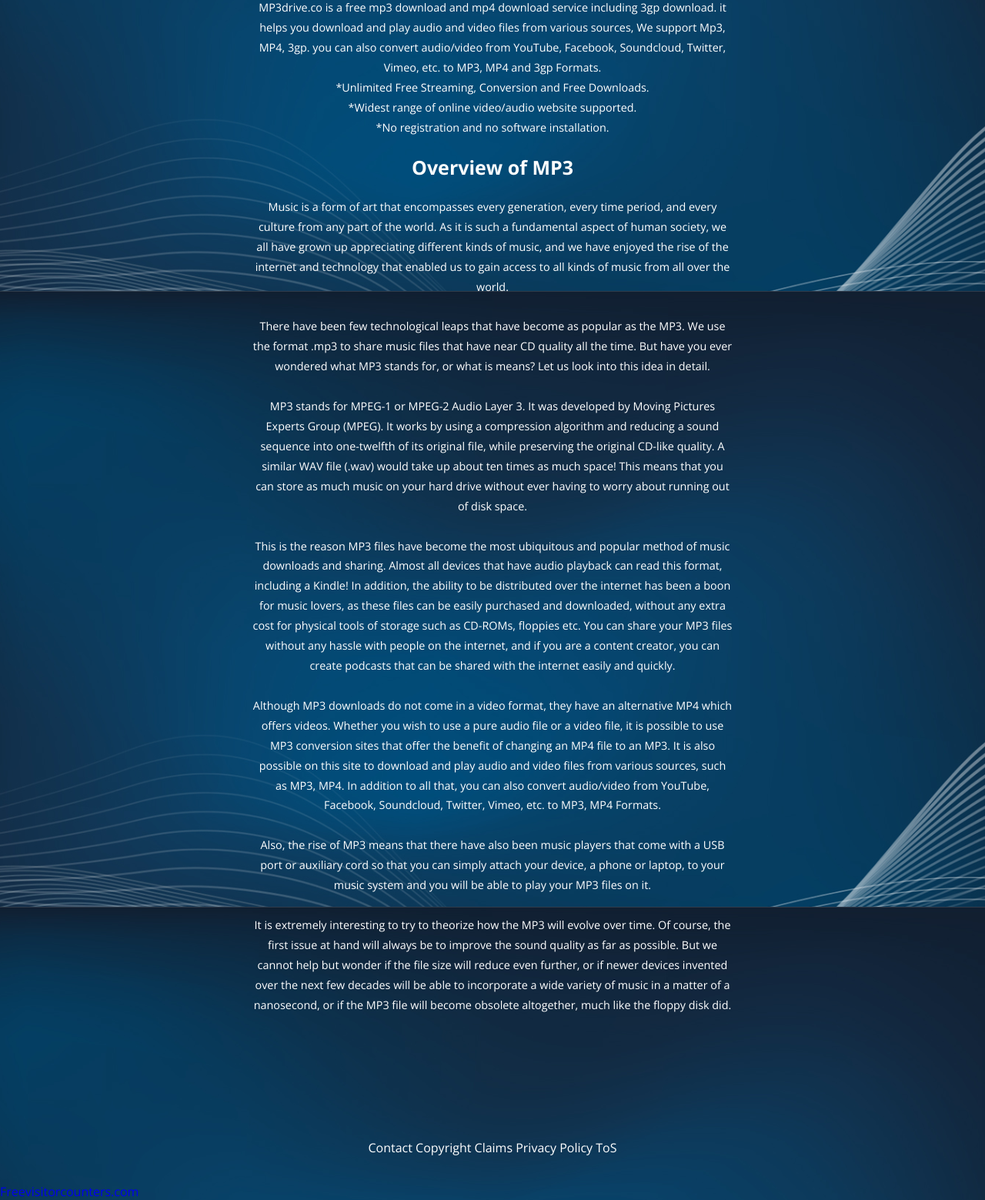
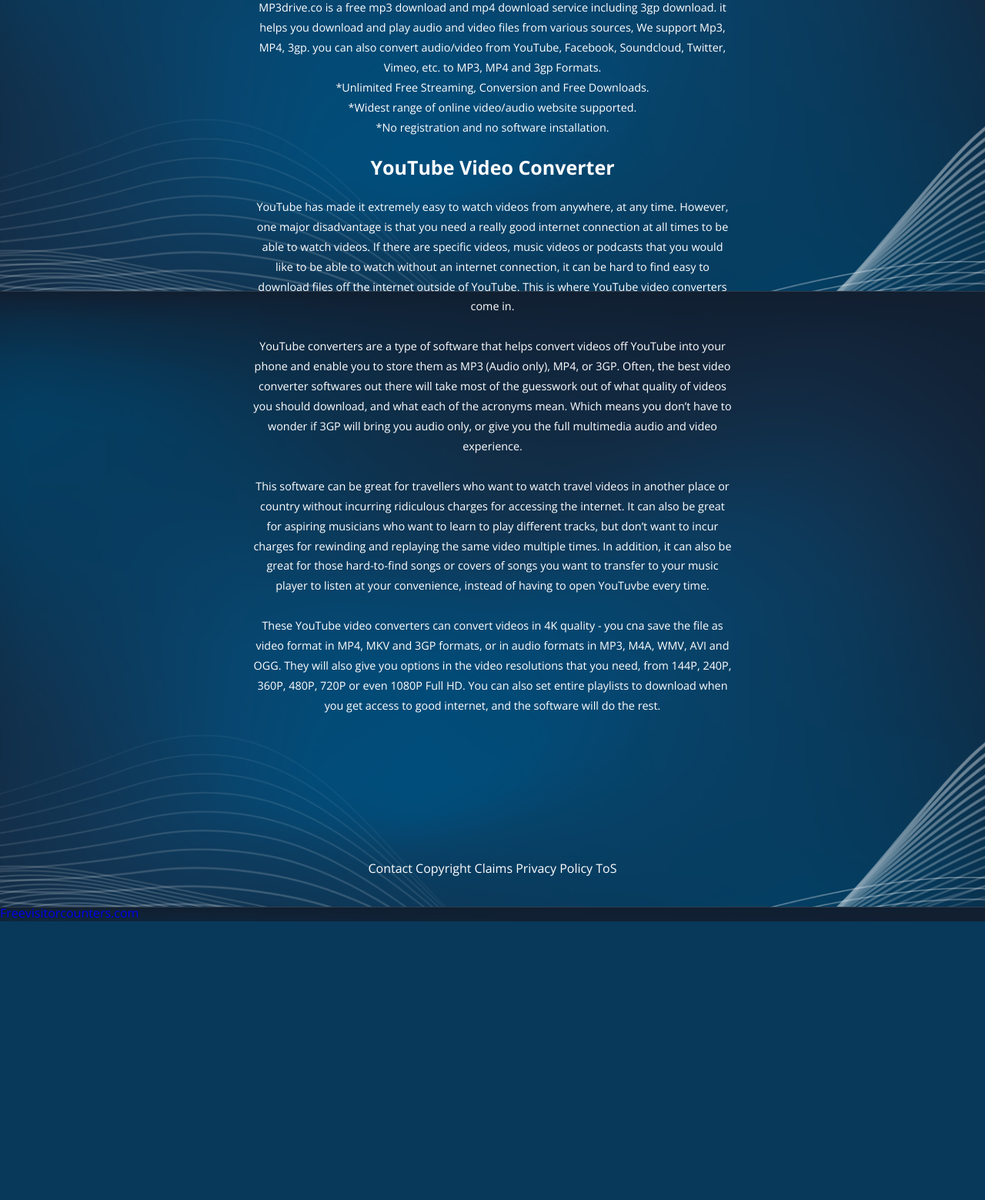
Before and after one commit to CITGuru/mp3drive.co, a Django app: page /converter in a window 1280 px wide. Shown: the part 422-1981 px from the top of the page at 77% size. After the commit the page ends 1619 px from the top, so only its background shows below. Run offline with Django 3.2, Linux system fonts and the light colour scheme; some libraries are stand-ins or nearby versions.

Commit message:
Added convert article

```diff
--- a/templates/converter.html
+++ b/templates/converter.html
@@ -35,24 +35,17 @@
 							*Widest range of online video/audio website supported.<br>
 							*No registration and no software installation.<br>
 					</p>
-					<h1 class="overview">Overview of MP3</h1>
+					<h1 class="overview">YouTube Video Converter</h1>
 
-					<p class="w3lstext">
-					Music is a form of art that encompasses every generation, every time period, and every culture from any part of the world. As it is such a fundamental aspect of human society, we all have grown up appreciating different kinds of music, and we have enjoyed the rise of the internet and technology that enabled us to gain access to all kinds of music from all over the world.
-					<br><br>
-					There have been few technological leaps that have become as popular as the MP3. We use the format .mp3 to share music files that have near CD quality all the time. But have you ever wondered what MP3 stands for, or what is means? Let us look into this idea in detail.
-					<br><br>
-					MP3 stands for MPEG-1 or MPEG-2 Audio Layer 3. It was developed by Moving Pictures Experts Group (MPEG). It works by using a compression algorithm and reducing a sound sequence into one-twelfth of its original file, while preserving the original CD-like quality. A similar WAV file (.wav) would take up about ten times as much space! This means that you can store as much music on your hard drive without ever having to worry about running out of disk space.
-					<br><br>
-					This is the reason MP3 files have become the most ubiquitous and popular method of music downloads and sharing. Almost all devices that have audio playback can read this format, including a Kindle! In addition, the ability to be distributed over the internet has been a boon for music lovers, as these files can be easily purchased and downloaded, without any extra cost for physical tools of storage such as CD-ROMs, floppies etc. You can share your MP3 files without any hassle with people on the internet, and if you are a content creator, you can create podcasts that can be shared with the internet easily and quickly.
-					<br><br>
-					Although MP3 downloads do not come in a video format, they have an alternative MP4 which offers videos. Whether you wish to use a pure audio file or a video file, it is possible to use MP3 conversion sites that offer the benefit of changing an MP4 file to an MP3. It is also possible on this site to download and play audio and video files from various sources, such as MP3, MP4. In addition to all that, you can also convert audio/video from YouTube, Facebook, Soundcloud, Twitter, Vimeo, etc. to MP3, MP4 Formats.
-					<br><br>
-					Also, the rise of MP3 means that there have also been music players that come with a USB port or auxiliary cord so that you can simply attach your device, a phone or laptop, to your music system and you will be able to play your MP3 files on it.
-					<br><br>
-					It is extremely interesting to try to theorize how the MP3 will evolve over time. Of course, the first issue at hand will always be to improve the sound quality as far as possible. But we cannot help but wonder if the file size will reduce even further, or if newer devices invented over the next few decades will be able to incorporate a wide variety of music in a matter of a nanosecond, or if the MP3 file will become obsolete altogether, much like the floppy disk did.
-
-					</p>
+						<p class="w3lstext">
+							YouTube has made it extremely easy to watch videos from anywhere, at any time. However, one major disadvantage is that you need a really good internet connection at all times to be able to watch videos. If there are specific videos, music videos or podcasts that you would like to be able to watch without an internet connection, it can be hard to find easy to download files off the internet outside of YouTube. This is where YouTube video converters come in.
+							<br><br>
+							YouTube converters are a type of software that helps convert videos off YouTube into your phone and enable you to store them as MP3 (Audio only), MP4, or 3GP. Often, the best video converter softwares out there will take most of the guesswork out of what quality of videos you should download, and what each of the acronyms mean. Which means you don’t have to wonder if 3GP will bring you audio only, or give you the full multimedia audio and video experience.
+							<br><br>
+							This software can be great for travellers who want to watch travel videos in another place or country without incurring ridiculous charges for accessing the internet. It can also be great for aspiring musicians who want to learn to play different tracks, but don’t want to incur charges for rewinding and replaying the same video multiple times. In addition, it can also be great for those hard-to-find songs or covers of songs you want to transfer to your music player to listen at your convenience, instead of having to open YouTuvbe every time.
+							<br><br>
+							These YouTube video converters can convert videos in 4K quality - you cna save the file as video format in MP4, MKV and 3GP formats, or in audio formats in MP3, M4A, WMV, AVI and OGG. They will also give you options in the video resolutions that you need, from 144P, 240P, 360P, 480P, 720P or even 1080P Full HD. You can also set entire playlists to download when you get access to good internet, and the software will do the rest.<br><br>
+						</p>
 				</div>
 			</div>
 		</div>
```
Also changed, not shown: templates/convert.html (+8 -15 lines).
